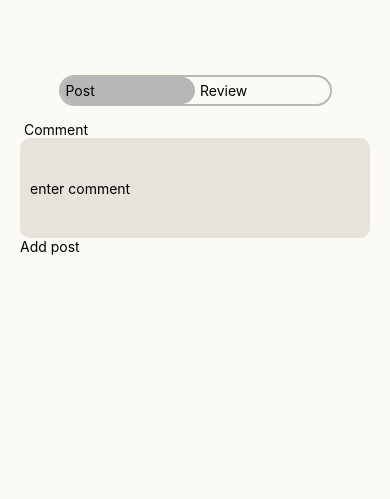
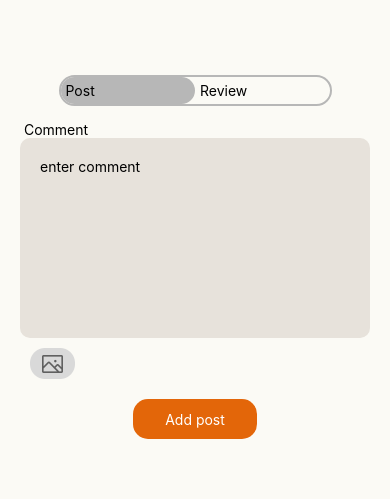
Before and after one commit to sophp516/SEEDS, a React Native app in the folder frontend/: screen /Post in a window 390 px wide. Shown: the top 499 px of the page. Built offline with nearby package versions, Linux system fonts and the light colour scheme; what react-native-autocomplete-dropdown would draw is missing.

Commit message:
general css

```diff
--- a/frontend/pages/Post.tsx
+++ b/frontend/pages/Post.tsx
@@ -170,9 +170,7 @@ const Post = () => {
         const newTags = review.tags.filter((tags, i) => i !== index);
         setReview((prev => ({...prev, tags: newTags})));
     }
-
     return (
-
         <View style={styles.container}>
 
             {/* <TouchableOpacity onPress={handleExit}>
@@ -195,16 +193,19 @@ const Post = () => {
                     <TextInput
                         style={styles.commentBox}
                         value={post.comment}
+                        numberOfLines={100}
+                        multiline={true}
                         onChangeText={(text)=> setPost(prevPost => ({...prevPost, comment: text}))}
                         placeholder='enter comment'
                     />
                     <TouchableOpacity onPress={selectImage} >
-                        <Image source={require('../assets/camera.png')} style={styles.cameraIcon} />
+                        <Image source={require('../assets/postImg.png')} style={styles.postImgicon} />
                     </TouchableOpacity>
-
-                    <TouchableOpacity onPress={handleCreatePost}>
-                        <Text>Add post</Text>
+                    <View style={{alignItems: 'center', justifyContent: 'center'}}>
+                        <TouchableOpacity style={styles.addPostBtn} onPress={handleCreatePost}>
+                            <Text style={{ color: 'white',}}>Add post</Text>
                         </TouchableOpacity>
+                    </View>
 
                 </View>
                 :
@@ -264,16 +265,6 @@ const Post = () => {
                                     sliderColor='#7FB676'
                                     trackColor='#E7E2DB'
                             />
-
-                        <View style={styles.tagsContainer}>
-                            {review.tags && review.tags.map((tag, index) =>
-                                <View key={index} style={styles.tags}>
-                                    <TouchableOpacity onPress={()=>handleDeleteTag(index)}>
-                                        <Text> x </Text>
-                                    </TouchableOpacity>
-                                    <Text >{tag}</Text>
-                                </View>)}
-                        </View>
                         <Text style={styles.text}> Add Tags</Text>
                         <TextInput
                                 style={styles.textbox}
@@ -283,10 +274,22 @@ const Post = () => {
                                 onSubmitEditing={handleSubmitTag}
                                 returnKeyType='done'
                         />
+                        <View style={styles.tagsContainer} >
+                            {review.tags && review.tags.map((tag, index) =>
+                                <View key={index} style={styles.tags}>
+                                    <Text >{tag}</Text>
+                                    <TouchableOpacity onPress={()=>handleDeleteTag(index)}>
+                                        <Text> x </Text>
+                                    </TouchableOpacity>
+                                </View>)}
+                        </View>
+
                         <Text style={styles.text}> Comment </Text>
                              <TextInput
                                 style={styles.commentBox}
                                 value={review.comment}
+                                numberOfLines={100}
+                                multiline={true}
                                 onChangeText={(text)=> setReview(prevReview => ({...prevReview, comment: text}))}
                                 placeholder='enter comment'/>
                         </View>
@@ -328,7 +331,7 @@ const styles = StyleSheet.create({
         lineHeight: 18,
         letterSpacing: 0.1,
         textAlign: 'left',
-        paddingVertical: 5,
+        paddingVertical: 15,
     },
     slider:{
         width: 200,
@@ -394,31 +397,59 @@ const styles = StyleSheet.create({
         padding: 10,
     },
     commentBox:{
+        backgroundColor: '#E7E2DB',
+        height: 200,
+        width: 350,
         borderColor: 'black',
-        backgroundColor: '#E7E2DB',
-        width: 350,
-        height: 100,
         borderRadius: 10,
-        padding: 10,
+        padding: 20,
+        textAlign: 'left',
+        textAlignVertical: 'top',
+        flexWrap: 'wrap',
     },
     cameraIcon:{
         width: "30%",
         height: "50%",
         justifyContent: 'center',
     },
+    postImgicon:{
+        width: 45,
+        height: 31,
+        margin: 10,
+    },
     tagsContainer: {
         flexDirection: 'row',
         flexWrap: 'wrap',
-        justifyContent: 'center'
+        borderRadius: 10,
+        borderColor: '#D1CABF',
+        borderStyle: 'solid',
+        borderWidth: 1,
+        alignItems: 'center',
+        width: 350,
+        paddingVertical: 5,
+        marginVertical: 10,
     },
     tags:{
-        backgroundColor: '#B7B7B7',
-        borderRadius: 20,
-        padding: 5,
-        margin: 5,
+        paddingHorizontal: 10,
+        paddingVertical: 3,
+        justifyContent: 'center',
+        alignItems: 'center',
+        borderRadius: 15,
+        backgroundColor: '#D9D9D9',
         flexDirection: 'row',
+        marginHorizontal: 5,
+        marginVertical: 5,
     },
     addReviewBtn: {
+        borderRadius: 15,
+        backgroundColor: '#E36609',
+        width: 124,
+        height: 40,
+        alignItems: 'center',
+        justifyContent: 'center',
+        margin: 10,
+    },
+    addPostBtn:{ // incase there may be difference styles
         borderRadius: 15,
         backgroundColor: '#E36609',
         width: 124,
```
Also changed, not shown: frontend/assets/postImg.png (added). Lines whose indentation alone changed are shown as unchanged.
